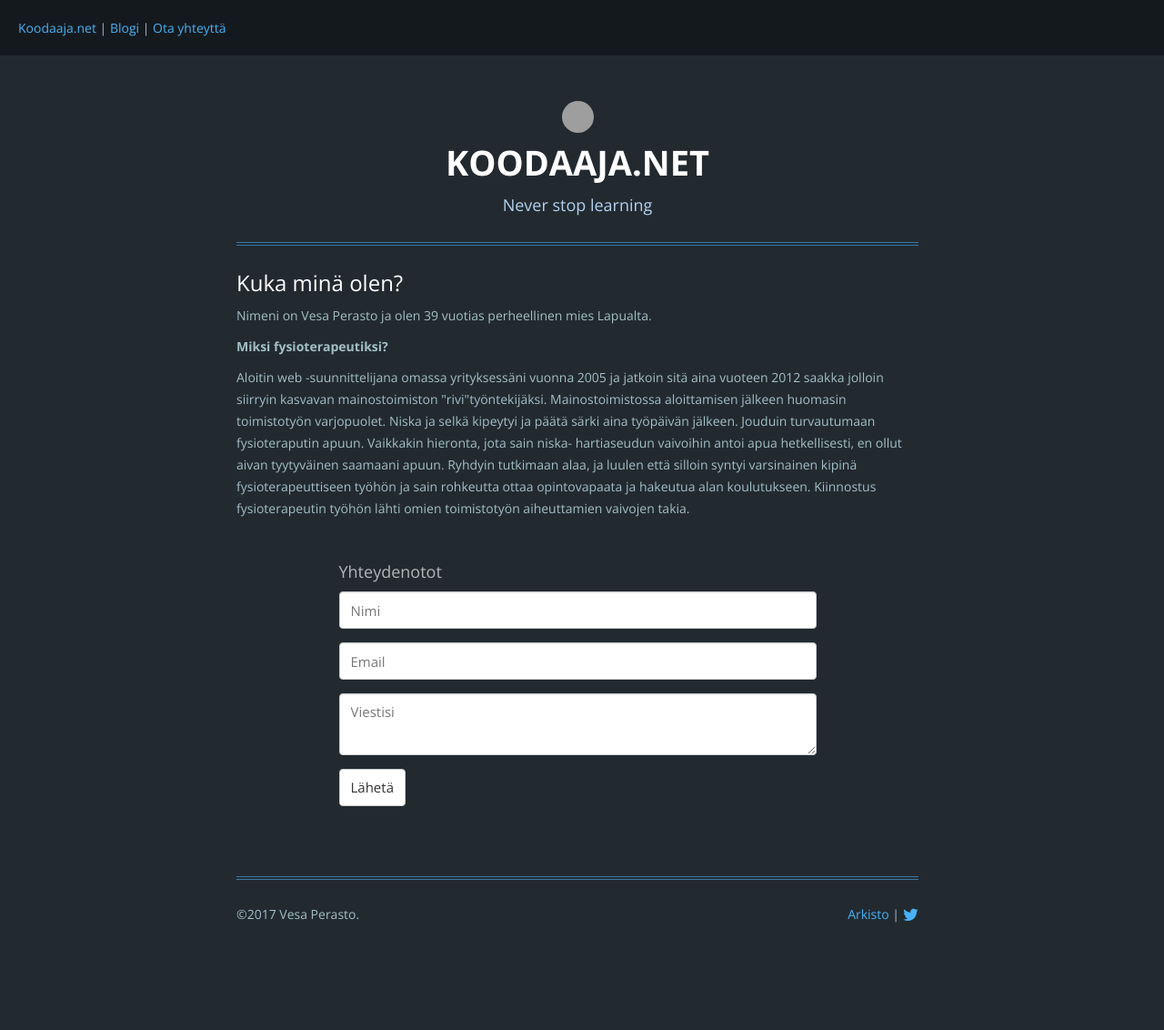
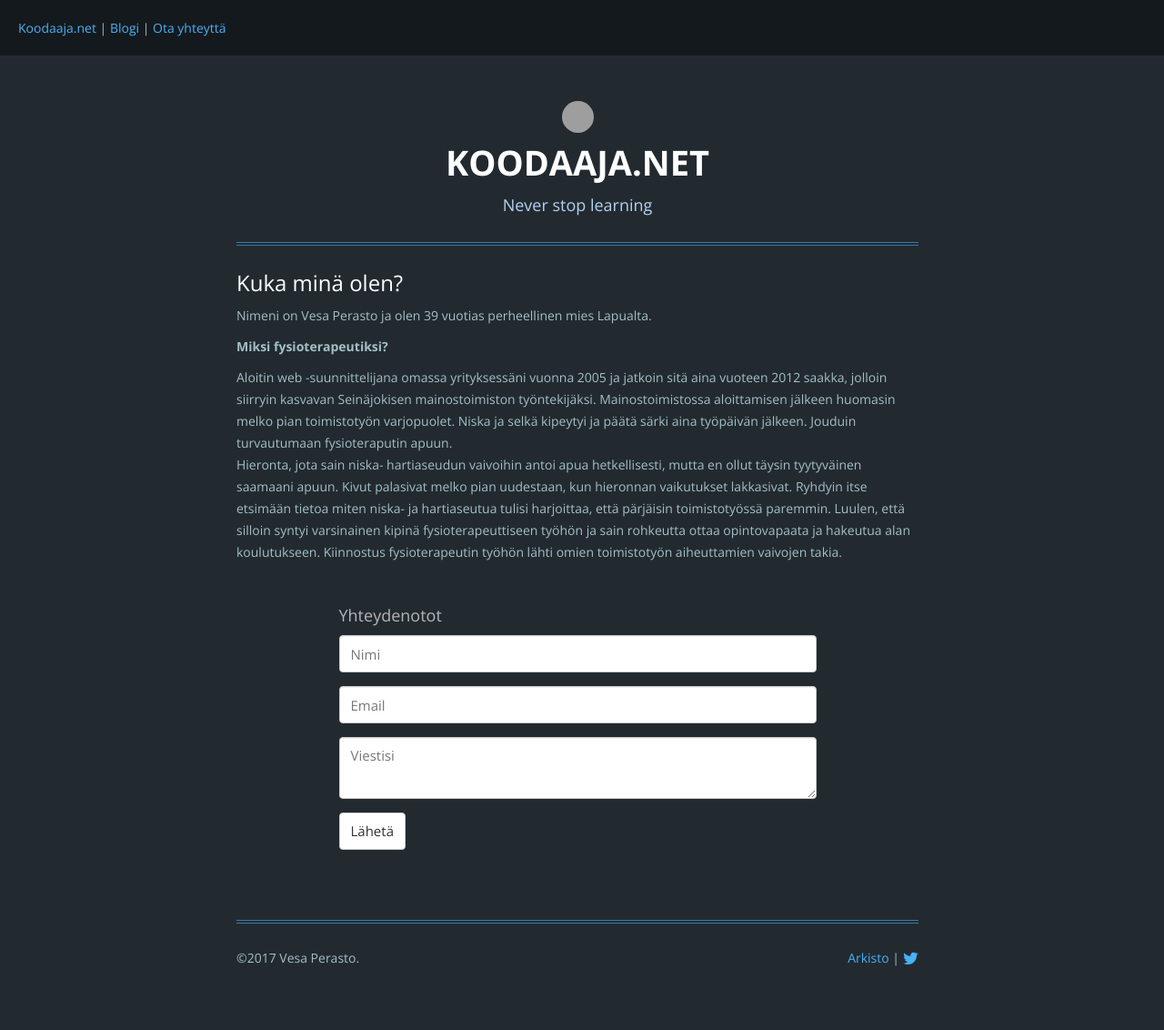
Before and after one commit to vperasto/vperasto.github.io, a Jekyll site: the page built from about.html, in a window 1280 px wide. Shown: the whole page at 91% size. Built offline with Jekyll 4.4.1, drawn with Linux system fonts in a browser that asks for light colours; nearby versions of some CDN libraries; comment, search, counter and statistics services are not loaded; before the commit the page ends 1084 px from its top, so only the background shows below that; grey boxes are pictures that could not be loaded.

Commit message:
Updated about.html

```diff
--- a/about.html
+++ b/about.html
@@ -11,7 +11,7 @@ published: true
       <h2>Kuka minä olen?</h2>
       <p>Nimeni on Vesa Perasto ja olen 39 vuotias perheellinen mies Lapualta.</p>
       <p><b>Miksi fysioterapeutiksi?</b><p>
-      <p>Aloitin web -suunnittelijana omassa yrityksessäni vuonna 2005 ja jatkoin sitä aina vuoteen 2012 saakka jolloin siirryin kasvavan mainostoimiston "rivi"työntekijäksi. Mainostoimistossa aloittamisen jälkeen huomasin toimistotyön varjopuolet. Niska ja selkä kipeytyi ja päätä särki aina työpäivän jälkeen. Jouduin turvautumaan fysioteraputin apuun. Vaikkakin hieronta, jota sain niska- hartiaseudun vaivoihin antoi apua hetkellisesti, en ollut aivan tyytyväinen saamaani apuun. Ryhdyin tutkimaan alaa, ja luulen että silloin syntyi varsinainen kipinä fysioterapeuttiseen työhön ja sain rohkeutta ottaa opintovapaata ja hakeutua alan koulutukseen.
+      <p>Aloitin web -suunnittelijana omassa yrityksessäni vuonna 2005 ja jatkoin sitä aina vuoteen 2012 saakka, jolloin siirryin kasvavan Seinäjokisen mainostoimiston työntekijäksi. Mainostoimistossa aloittamisen jälkeen huomasin melko pian toimistotyön varjopuolet. Niska ja selkä kipeytyi ja päätä särki aina työpäivän jälkeen. Jouduin turvautumaan fysioteraputin apuun.<br>Hieronta, jota sain niska- hartiaseudun vaivoihin antoi apua hetkellisesti, mutta en ollut täysin tyytyväinen saamaani apuun. Kivut palasivat melko pian uudestaan, kun hieronnan vaikutukset lakkasivat. Ryhdyin itse etsimään tietoa miten niska- ja hartiaseutua tulisi harjoittaa, että pärjäisin toimistotyössä paremmin. Luulen, että silloin syntyi varsinainen kipinä fysioterapeuttiseen työhön ja sain rohkeutta ottaa opintovapaata ja hakeutua alan koulutukseen.
 
 
 
```
